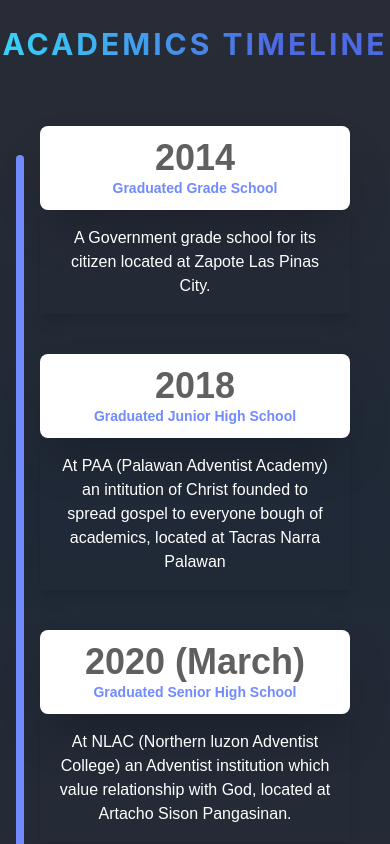
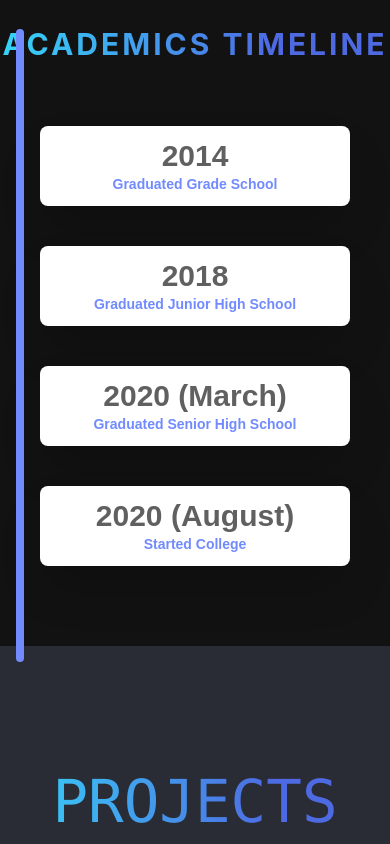
Before and after one commit to DevNanad/MODERN-PORTFOLIO, a React (Create React App) app: page / in a window 390 px wide. Shown: the part 2280-3124 px from the top of the page. Built offline with nearby package versions, Linux system fonts and the light colour scheme.

Commit message:
Fix bugs on both mobile and webview

```diff
--- a/src/components/SectionFour.js
+++ b/src/components/SectionFour.js
@@ -10,7 +10,7 @@ function SectionFour() {
 
 
   return (
-    <div className='box-border md:flex md:items-center gap-20 md:flex-col md:justify-center text-white bg-gradient-to-b from-transparent via-gray-800 to-transparent poppins ' id="secFour">
+    <div className='box-border md:flex md:items-center gap-20 md:flex-col md:justify-center text-white bg-[#121212] poppins ' id="secFour">
 
         <h1 className='academics py-16 text-center text-3xl md:text-4xl font-bold uppercase tracking-widest applesys'>Academics Timeline</h1>
 
@@ -72,16 +72,16 @@ function SectionFour() {
 
 
             {/* Small timeline */}
-            <div className="flex small-timeline h-full px-10 md:hidden flex-col gap-10  justify-center flex-[40%] text-right">
+            <div className="flex small-timeline h-full px-10 md:hidden flex-col gap-10  justify-center flex-[40%] text-right pb-20">
 
             {/* Left ONE */}
             <div  ref={yearone} className="smallwrapper-timeline">
               <div className="first-content">
                 <div className="year-title rounded-lg text-center font-bold poppins md:mb-6 bg-white text-[#616060] shadow-2xl">
-                  <h2 className='text-4xl pt-3'>2014</h2>
+                  <h2 className='text-3xl pt-3'>2014</h2>
                   <h5 className='text-sm paintedblue pb-3 md:tracking-widest'>Graduated Grade School</h5>
                 </div>
-                <p className='shadow-lg p-4 text-center md:text-left'>A Government grade school for its citizen located at Zapote Las Pinas City.</p>
+                <p className='shadow-lg p-4 text-center md:text-left hidden md:block'>A Government grade school for its citizen located at Zapote Las Pinas City.</p>
               </div>
             </div>
 
@@ -89,10 +89,10 @@ function SectionFour() {
             <div  ref={junhigh} className="smallwrapper-timeline">
               <div className="first-content">
                 <div className="year-title rounded-lg text-center font-bold poppins md:mb-6 bg-white text-[#616060] shadow-2xl">
-                  <h2 className='text-4xl pt-3'>2018</h2>
+                  <h2 className='text-3xl pt-3'>2018</h2>
                   <h5 className='text-sm paintedblue pb-3 md:tracking-widest'>Graduated Junior High School</h5>
                 </div>
-                <p className='shadow-lg p-4 text-center md:text-left'>At PAA (Palawan Adventist Academy) an intitution of Christ founded to spread gospel to everyone bough of academics, located at Tacras Narra Palawan</p>
+                <p className='shadow-lg p-4 text-center md:text-left hidden md:block'>At PAA (Palawan Adventist Academy) an intitution of Christ founded to spread gospel to everyone bough of academics, located at Tacras Narra Palawan</p>
               </div>
             </div>
 
@@ -100,10 +100,10 @@ function SectionFour() {
             <div  ref={senhighs} className="smallwrapper-timeline">
               <div className="first-content">
                 <div className="year-title rounded-lg text-center font-bold poppins md:mb-6 bg-white text-[#616060] shadow-2xl">
-                  <h2 className='text-4xl pt-3'>2020 (March)</h2>
+                  <h2 className='text-3xl pt-3'>2020 (March)</h2>
                   <h5 className='text-sm paintedblue pb-3 md:tracking-widest'>Graduated Senior High School</h5>
                 </div>
-                <p className='shadow-lg p-4 text-center md:text-left'>At NLAC (Northern luzon Adventist College) an Adventist institution which value relationship with God, located at Artacho Sison Pangasinan.</p>
+                <p className='shadow-lg p-4 text-center md:text-left hidden md:block'>At NLAC (Northern luzon Adventist College) an Adventist institution which value relationship with God, located at Artacho Sison Pangasinan.</p>
               </div>
             </div>
 
@@ -111,10 +111,10 @@ function SectionFour() {
             <div  ref={college} className="smallwrapper-timeline">
               <div className="first-content">
                 <div className="year-title rounded-lg text-center font-bold poppins md:mb-6 bg-white text-[#616060] shadow-2xl">
-                  <h2 className='text-4xl pt-3'>2020 (August)</h2>
+                  <h2 className='text-3xl pt-3'>2020 (August)</h2>
                   <h5 className='text-sm paintedblue pb-3 md:tracking-widest'>Started College</h5>
                 </div>
-                <p className='shadow-lg p-4 text-center md:text-left'>At TCU (Taguig City University) currently taking bachelors degree of Computer Science (BSCS)</p>
+                <p className='shadow-lg p-4 text-center md:text-left hidden md:block'>At TCU (Taguig City University) currently taking bachelors degree of Computer Science (BSCS)</p>
               </div>
             </div>
 
--- a/src/components/SectionThree.js
+++ b/src/components/SectionThree.js
@@ -32,7 +32,7 @@ function SectionThree() {
       </div>
 
       {/*I Know Section*/}
-      <div className="i-know text-gray-300 flex-[60%] p-3 md:h-full md:transform-none shadow-xl md:shadow-none md:pr-10 md:pl-20 ">
+      <div className="i-know text-gray-300 flex-[60%] p-3 md:h-full md:transform-none md:shadow-none md:pr-10 md:pl-20 ">
         <h1 className="techstacks md:pt-20 md:pb-5 md:text-center applysys md:tracking-widest md:border-b-[1px] md:border-gray-400 paintedblue uppercase font-bold text-xl">Current Tech Stack</h1>
 
         {/* MERN SECTION */}
--- a/src/index.css
+++ b/src/index.css
@@ -208,7 +208,7 @@ body{
 .small-timeline::after{
   content: '';
   width: 8px;
-  min-height: 105%;
+  height: 75% ;
   background: #718BFF;
   position: absolute;
   left: 1rem;
```
